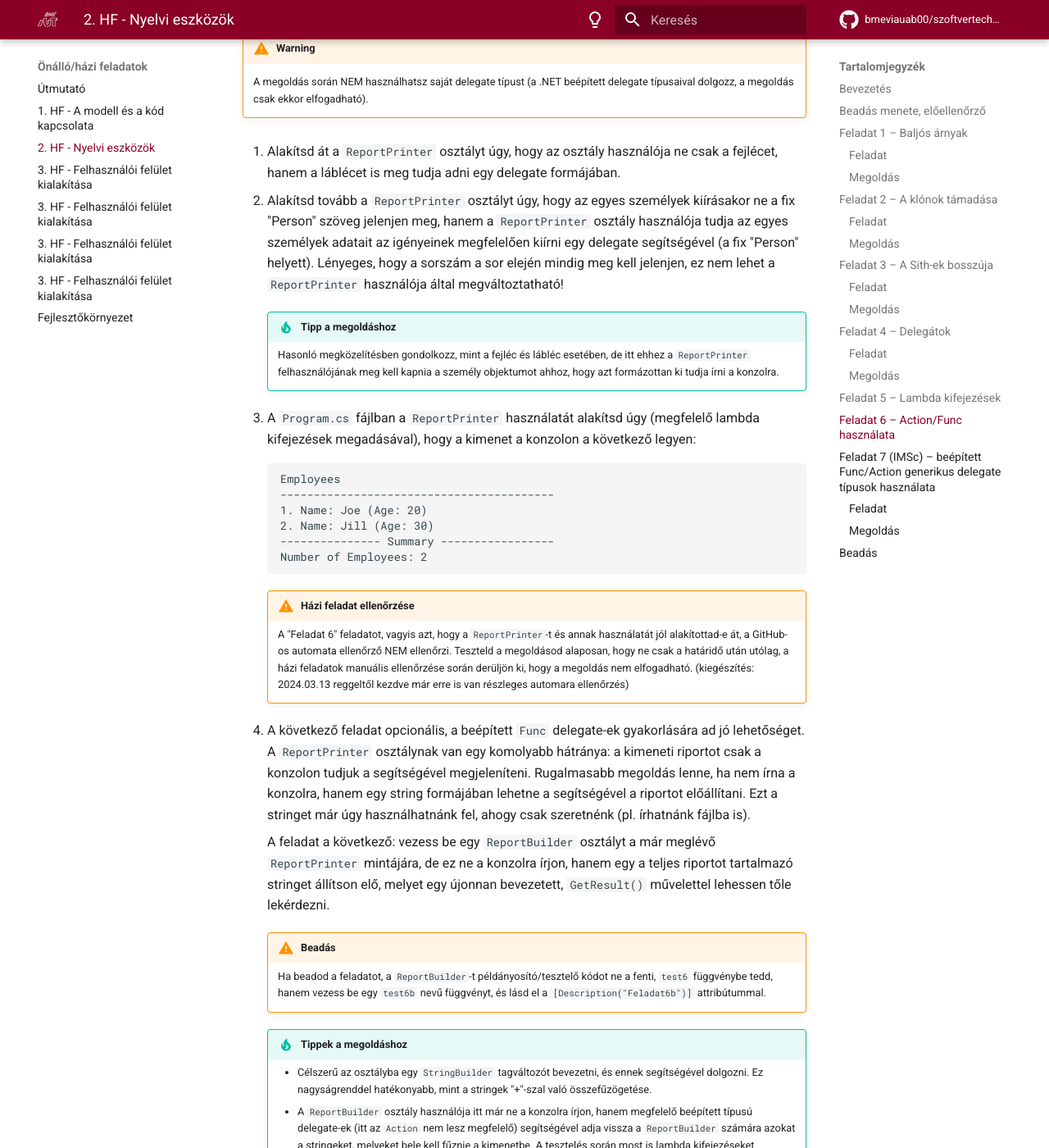
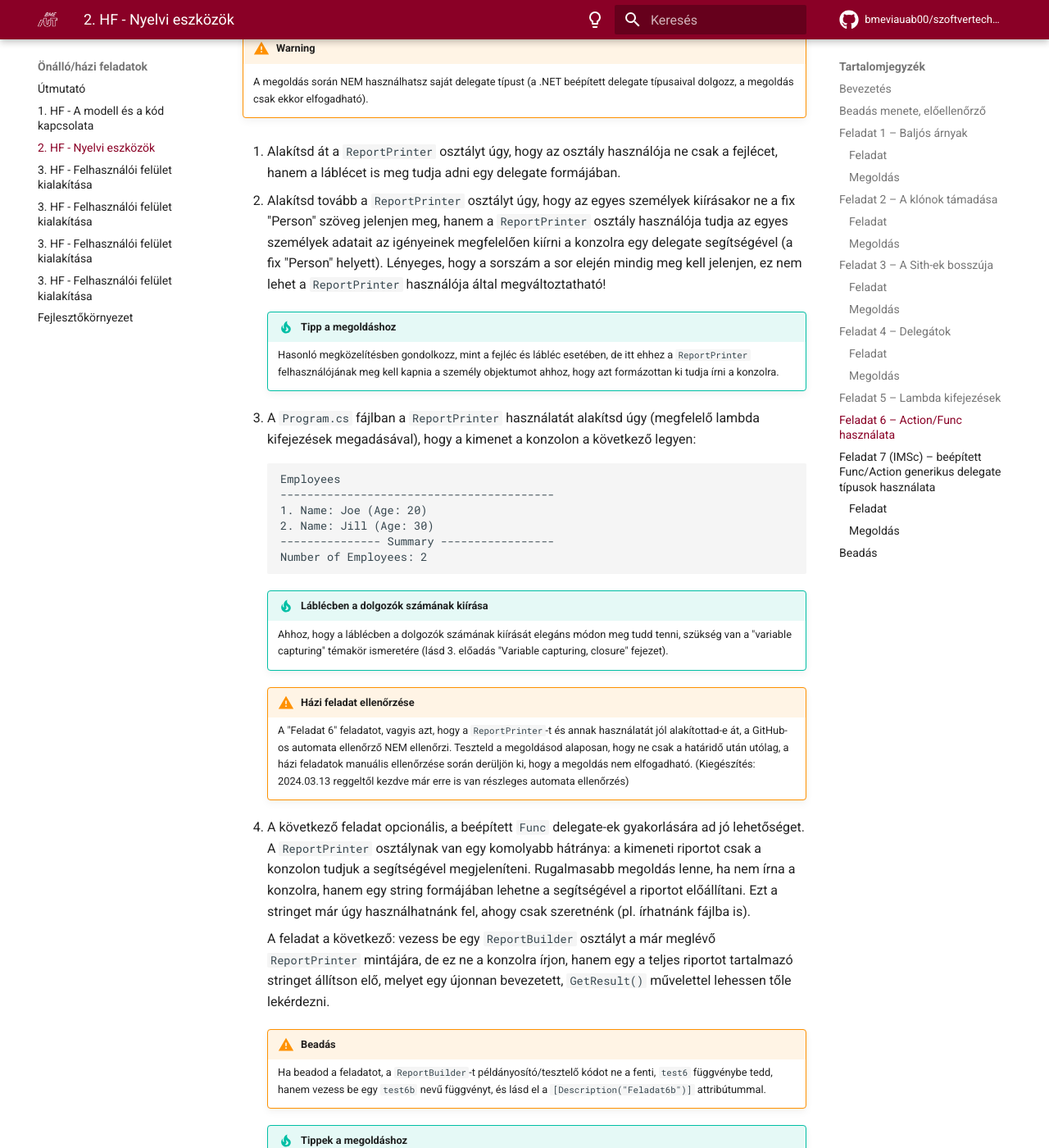
Before and after one commit to bmeviauab00/szoftvertechnikak, an MkDocs documentation site: the page built from docs/hazi/2-nyelvi-eszkozok/index.md, in a window 1280 px wide and 1400 px high, scrolled down 7466 px. Shown: the whole window at 82% size. Built offline with MkDocs 1.6.1 and Material for MkDocs 9.7.7, drawn with Linux system fonts in a browser that asks for light colours; comment, search, counter and statistics services are not loaded; the version menu is left out.

Commit message:
2. HF, 6. feladat tipp és hangolás

````diff
--- a/docs/hazi/2-nyelvi-eszkozok/index.md
+++ b/docs/hazi/2-nyelvi-eszkozok/index.md
@@ -404,7 +404,7 @@ A feladatok a következők:
 
 1. Alakítsd át a `ReportPrinter` osztályt úgy, hogy az osztály használója ne csak a fejlécet, hanem a láblécet is meg tudja adni egy delegate formájában.
 
-2. Alakítsd tovább a `ReportPrinter` osztályt úgy, hogy az egyes személyek kiírásakor ne a fix "Person" szöveg jelenjen meg, hanem a `ReportPrinter` osztály használója tudja az egyes személyek adatait az igényeinek megfelelően kiírni egy delegate segítségével (a fix "Person" helyett). Lényeges, hogy a sorszám a sor elején mindig meg kell jelenjen, ez nem lehet a `ReportPrinter` használója által megváltoztatható!
+2. Alakítsd tovább a `ReportPrinter` osztályt úgy, hogy az egyes személyek kiírásakor ne a fix "Person" szöveg jelenjen meg, hanem a `ReportPrinter` osztály használója tudja az egyes személyek adatait az igényeinek megfelelően kiírni a konzolra egy delegate segítségével (a fix "Person" helyett). Lényeges, hogy a sorszám a sor elején mindig meg kell jelenjen, ez nem lehet a `ReportPrinter` használója által megváltoztatható!
 
     !!! tip "Tipp a megoldáshoz"
         Hasonló megközelítésben gondolkozz, mint a fejléc és lábléc esetében, de itt ehhez a `ReportPrinter` felhasználójának meg kell kapnia a személy objektumot ahhoz, hogy azt formázottan ki tudja írni a konzolra.
@@ -420,9 +420,12 @@ A feladatok a következők:
     Number of Employees: 2
     ```
 
+    !!! tip "Láblécben a dolgozók számának kiírása"
+        Ahhoz, hogy a láblécben a dolgozók számának kiírását elegáns módon meg tudd tenni, szükség van a "variable capturing" témakör ismeretére (lásd 3. előadás "Variable capturing, closure" fejezet).
+
     !!! warning "Házi feladat ellenőrzése"
         A "Feladat 6" feladatot, vagyis azt, hogy a `ReportPrinter`-t és annak használatát jól alakítottad-e át, a GitHub-os automata ellenőrző NEM ellenőrzi. Teszteld a megoldásod alaposan, hogy ne csak a határidő után utólag, a házi feladatok manuális ellenőrzése során derüljön ki, hogy a megoldás nem elfogadható.
-        (kiegészítés: 2024.03.13 reggeltől kezdve már erre is van részleges automara ellenőrzés)
+        (Kiegészítés: 2024.03.13 reggeltől kezdve már erre is van részleges automata ellenőrzés)
 
 4. A következő feladat opcionális, a beépített `Func` delegate-ek gyakorlására ad jó lehetőséget. A `ReportPrinter` osztálynak van egy komolyabb hátránya: a kimeneti riportot csak a konzolon tudjuk a segítségével megjeleníteni. Rugalmasabb megoldás lenne, ha nem írna a konzolra, hanem egy string formájában lehetne a segítségével a riportot előállítani. Ezt a stringet már úgy használhatnánk fel, ahogy csak szeretnénk (pl. írhatnánk fájlba is).
 
````
